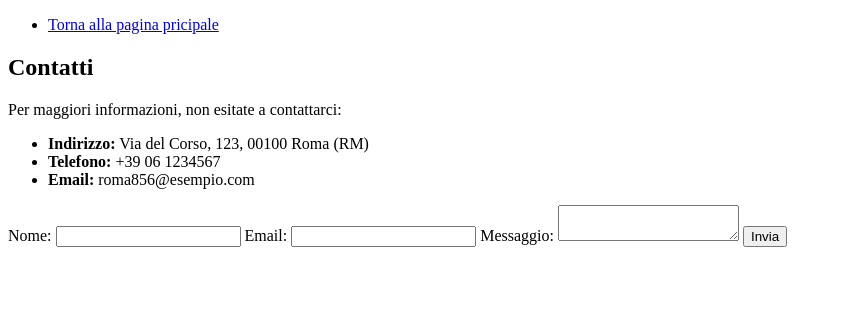
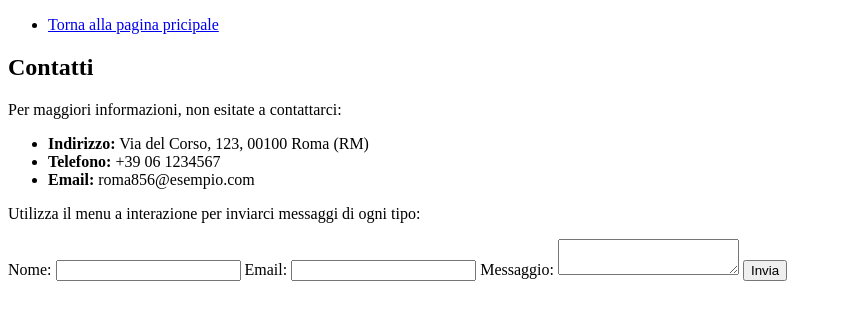
Before and after one commit to Danyhub06/codespaces-blank-index.html, a plain HTML site: page index.html/contatti.html in a window 1280 px wide. Shown: the whole page, without its empty margins (0-842 px from the left). Drawn offline with Linux system fonts and the light colour scheme.

Commit message:
modifiche generali

```diff
--- a/index.html/contatti.html
+++ b/index.html/contatti.html
@@ -14,6 +14,7 @@
         <li><strong>Telefono:</strong> +39 06 1234567</li>
         <li><strong>Email:</strong> roma856@esempio.com</li>
       </ul>
+      <p> Utilizza il menu a interazione per inviarci messaggi di ogni tipo:</p>
       <form action="#" method="post">
         <label for="name">Nome:</label>
         <input type="text" id="name" name="name" required>
```
